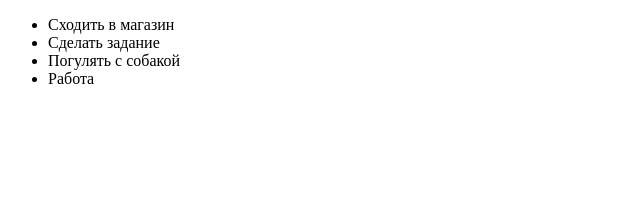
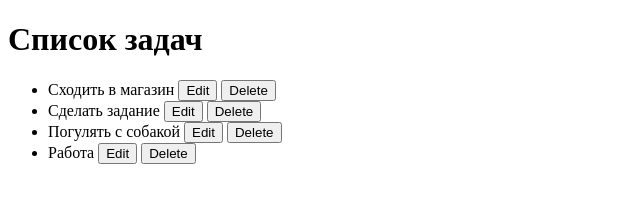
Before and after one commit to Kotiko29/backbone-lesson, a plain HTML site: page index.html in a window 1280 px wide. Shown: the whole page, without its empty margins (0-640 px from the left). Drawn offline with Linux system fonts and the light colour scheme.

Commit message:
#14 отображение модели

```diff
--- a/index.html
+++ b/index.html
@@ -8,7 +8,15 @@
     <title>Backbone</title>
 </head>
 <body>
+    <h1>Список задач</h1>
+    <div class="tasks">
 
+    <script type="text/template" id="taskTemplate">
+        <span> <%= title %> </span>
+        <button class="edit">Edit</button>
+        <button class="delete">Delete</button>
+    </script>
+    </div>
 
     <script src="js/jquery.js"></script>
     <script src="js/underscore.js"></script>
--- a/js/main.js
+++ b/js/main.js
@@ -14,16 +14,42 @@
 //////////////Создаем классы//////////////////
 
     //Модель простой задачи
-    App.Models.Task = Backbone.Model.extend({});
+    App.Models.Task = Backbone.Model.extend({
+        validate: function(attrs) {
+            if(! $.trim(attrs.title)) {
+                return 'Имя задачи должно быть валидным';
+            }
+
+        }
+    });
     // Вид одной задачи
     App.Views.Task = Backbone.View.extend({
         // Для вида прописываем корневой элемент
         tagName: 'li',
+        template: template('taskTemplate'),
+        events: {
+            'click .edit': 'editTask'
+        },
+
+        initialize: function() {
+            this.model.on('change', this.render, this);
+            //_bindAll(this, 'editTask', 'render') — смена контекста (если не указывать this)
+        },
+
+        editTask: function() {
+            var newTaskTitle = prompt('Как назовём задачу?', this.model.get('title'));
+            // if(!newTaskTitle) return;
+
+            this.model.set('title', newTaskTitle, {validate: true});
+        },
 
         // Функция рендера для отдельной задачи
         render: function() {
             // Функция рендер будет наполнять корневой элемент
-            this.$el.html( this.model.get('title') );
+            // this.$el.html( this.model.get('title') );
+            var template = this.template(this.model.toJSON());
+            this.$el.html(template);
+
             return this;
         }
     });
@@ -89,7 +115,6 @@
 
     var tasksView = new App.Views.Tasks({collection: tasksCollection});
 
-    tasksView.render();
-    $('body').html(tasksView.el);
+    $('.tasks').html(tasksView.render().el);
 
 }());
```
